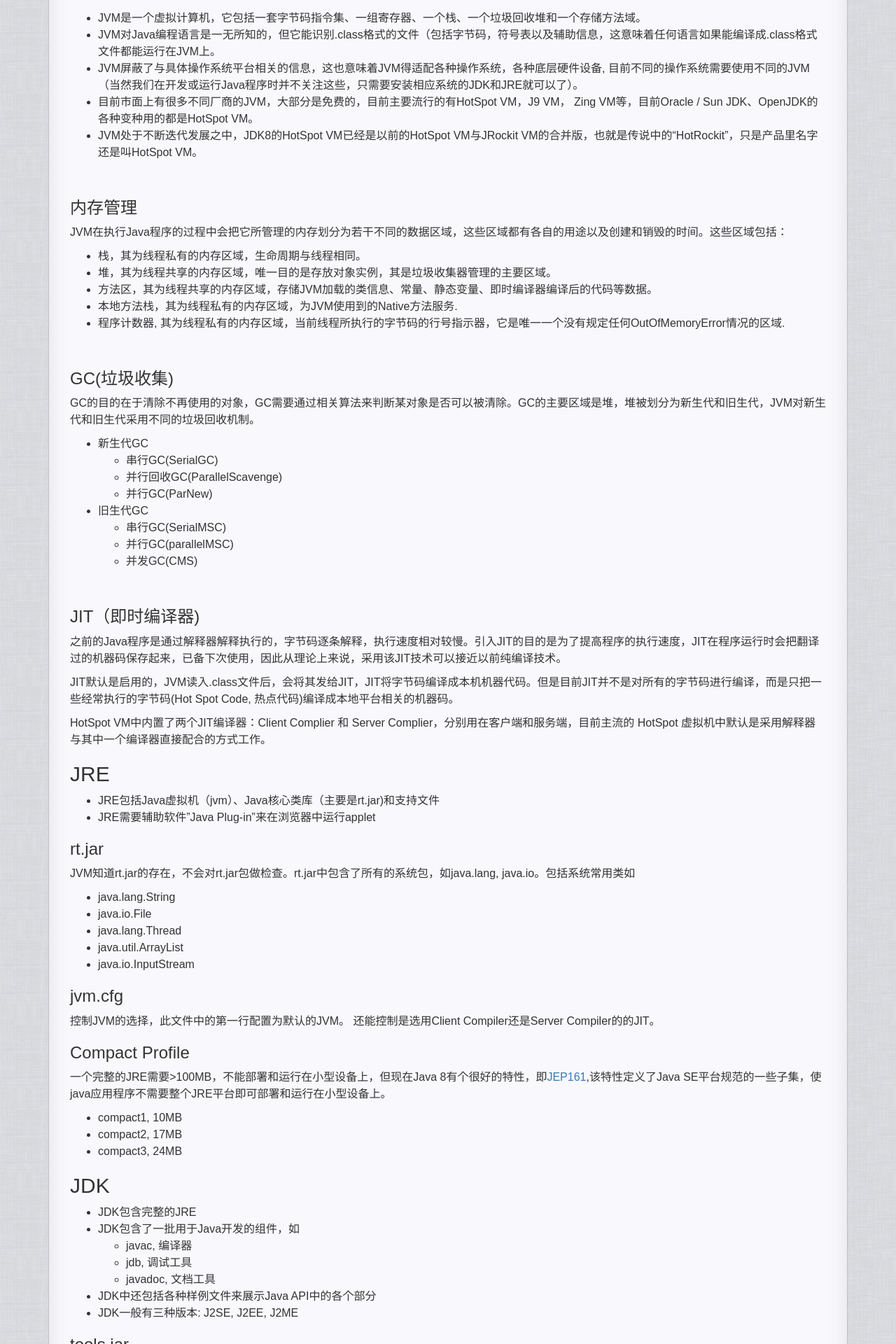
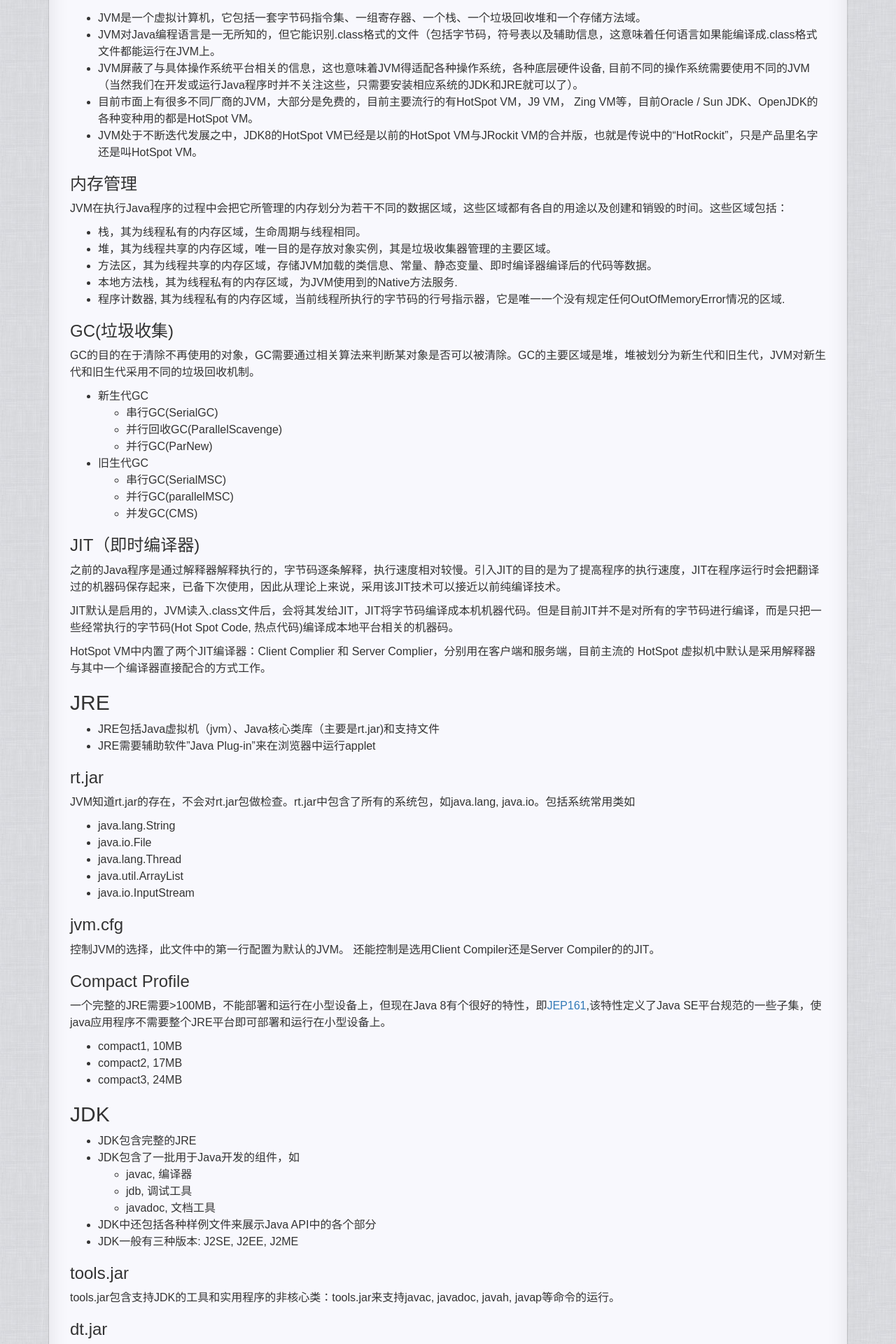
Before and after one commit to zhouqing86/zhouqing86.github.io, a Jekyll site: the page built from _posts/basic-java/2016-11-24-jvm-jre-jdk.md, in a window 1280 px wide. Shown: the part 1398-3318 px from the top of the page at 70% size. Built offline with Jekyll 4.4.1, drawn with Linux system fonts in a browser that asks for light colours; comment, search, counter and statistics services are not loaded.

Commit message:
remove brs

```diff
--- a/_posts/basic-java/2016-11-24-jvm-jre-jdk.md
+++ b/_posts/basic-java/2016-11-24-jvm-jre-jdk.md
@@ -32,7 +32,6 @@ title: JVM, JRE, JDK解释
 - 目前市面上有很多不同厂商的JVM，大部分是免费的，目前主要流行的有HotSpot VM，J9 VM， Zing VM等，目前Oracle / Sun JDK、OpenJDK的各种变种用的都是HotSpot VM。
 - JVM处于不断迭代发展之中，JDK8的HotSpot VM已经是以前的HotSpot VM与JRockit VM的合并版，也就是传说中的“HotRockit”，只是产品里名字还是叫HotSpot VM。
 
-<br/>
 
 ### 内存管理
 JVM在执行Java程序的过程中会把它所管理的内存划分为若干不同的数据区域，这些区域都有各自的用途以及创建和销毁的时间。这些区域包括：
@@ -42,7 +41,7 @@ JVM在执行Java程序的过程中会把它所管理的内存划分为若干不
 - 本地方法栈，其为线程私有的内存区域，为JVM使用到的Native方法服务.
 - 程序计数器, 其为线程私有的内存区域，当前线程所执行的字节码的行号指示器，它是唯一一个没有规定任何OutOfMemoryError情况的区域.
 
-<br/>
+
 ### GC(垃圾收集)
 GC的目的在于清除不再使用的对象，GC需要通过相关算法来判断某对象是否可以被清除。GC的主要区域是堆，堆被划分为新生代和旧生代，JVM对新生代和旧生代采用不同的垃圾回收机制。
 - 新生代GC
@@ -54,7 +53,6 @@ GC的目的在于清除不再使用的对象，GC需要通过相关算法来判
   - 并行GC(parallelMSC)
   - 并发GC(CMS)
 
-<br/>
 ### JIT（即时编译器)
 之前的Java程序是通过解释器解释执行的，字节码逐条解释，执行速度相对较慢。引入JIT的目的是为了提高程序的执行速度，JIT在程序运行时会把翻译过的机器码保存起来，已备下次使用，因此从理论上来说，采用该JIT技术可以接近以前纯编译技术。
 
@@ -100,7 +98,6 @@ tools.jar包含支持JDK的工具和实用程序的非核心类：tools.jar来
 ### dt.jar
 > Also includes dt.jar, the DesignTime archive of BeanInfo files that tell interactive development environments (IDE's) how to display the Java components and how to let the developer customize them for an application.
 
-<br/>
 ## 参考资料
 - [Java Programming Environment and the Java Runtime Environment (JRE)](https://docs.oracle.com/cd/E19455-01/806-3461/6jck06gqd/index.html)
 - [What is difference between JDK, JRE and JVM?](https://www.quora.com/What-is-difference-between-JDK-JRE-and-JVM)
@@ -109,6 +106,7 @@ tools.jar包含支持JDK的工具和实用程序的非核心类：tools.jar来
 - [精简的JRE详解](https://my.oschina.net/benhaile/blog/211804)
 - [JDK and JRE File Structure](http://docs.oracle.com/javase/7/docs/technotes/tools/solaris/jdkfiles.html)
 
+
 <script type="text/javascript">
 $(document).ready(function() {
     $('#toc').toc({ listType: 'ul', title: "<i>目录</i>" });
```
